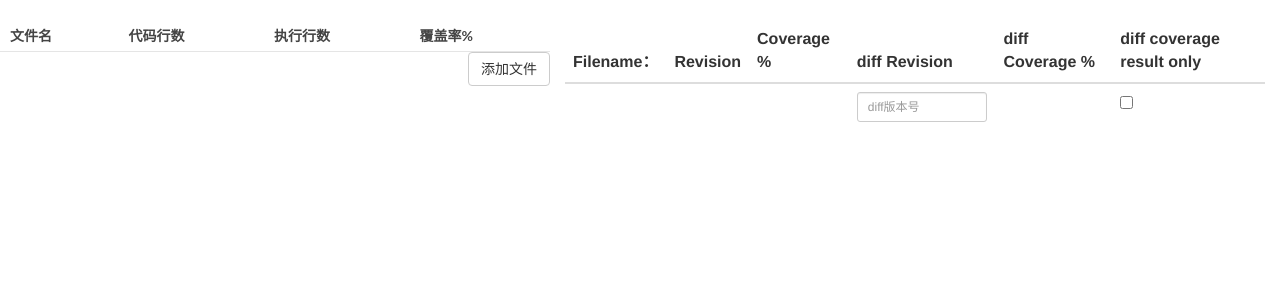
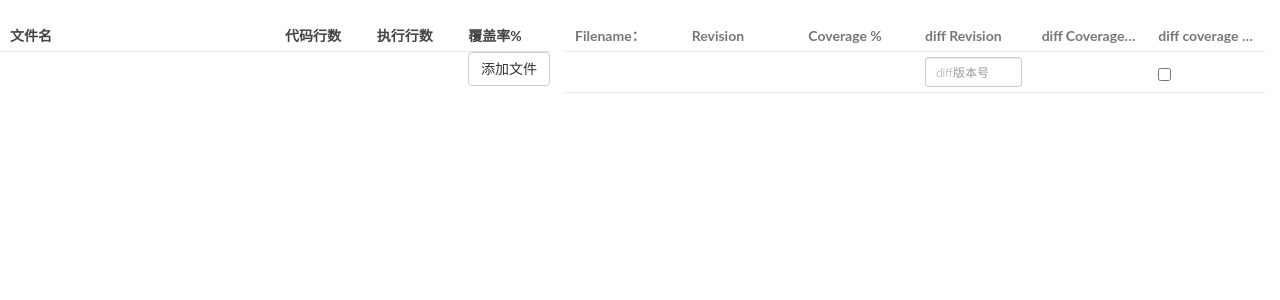
Before and after one commit to p1o2p3u1/bus_station, a Flask app: page / in a window 1280 px wide. Shown: the part 51-351 px from the top of the page. Run offline with Flask 2, Linux system fonts and the light colour scheme; the visitor is signed in with stand-in values (Sample User, id 1); lists and menus that the app fills with data are empty; parts of the project's set-up code (start-up, migrations or seed data) failed here and were passed over; some libraries are stand-ins or nearby versions.

Commit message:
update grid layout, display svn logs

```diff
--- a/static/css/jquery.treegrid.css
+++ b/static/css/jquery.treegrid.css
@@ -6,21 +6,31 @@
 .treegrid-expander-collapsed{background-image: url(../img/expand.png);}
 
 table.tree,
-#file-selector{
+#file-selector,
+.table-revision,
+.table-test-dashboard{
   font:14px/1.5 Lato, "Helvetica Neue", Helvetica, Arial, sans-serif;
   color:#777;
   font-weight:300;
   border-collapse:collapse;
   width: 100%;
+  table-layout: fixed;
 }
 
 table.tree th,
 table.tree td,
 #file-selector th,
-#file-selector td {
+#file-selector td,
+.table-revision th,
+.table-revision td,
+.table-test-dashboard th,
+.table-test-dashboard td{
   text-align:left;
   padding:5px 10px;
   border-bottom:1px solid #e5e5e5;
+  overflow: hidden;
+  text-overflow: ellipsis;
+  white-space: nowrap;
 }
 
 table.tree dt,
@@ -51,7 +61,8 @@ table.tree td.file-cov, #file-selector td.is-select {
   width: 10%;
 }
 
-.table-test-result {
+.table-test-result,
+.table-revision-wrapper{
   width: 570px;
   height: 500px;
   overflow-y: auto !important;
--- a/static/js/index.js
+++ b/static/js/index.js
@@ -302,6 +302,30 @@ function addEvents(){
     }
   });
 
+  $('#txt-diff-version').on('click', function(){
+    // get revision data via ajax
+    var filename = $('#source').attr('value');
+    if(!filename || filename == "") return;
+    filename = encodeURIComponent(filename);
+    load_svn_logs(filename, 10);
+    $('#revision-selector-modal').modal('show');
+  });
+
+  $('#btn-refresh-logs').on('click', function(){
+    var log_num = $('#txt-logs-num').val();
+    if(!log_num || log_num == "") return;
+    var filename = $('#source').attr('value');
+    if(!filename || filename == "") return;
+    load_svn_logs(filename, log_num);
+  });
+
+
+  $('#btn-confirm-revision').on('click', function(){
+    $('#txt-diff-version').prop('value', 10);
+    $('#revision-selector-modal').modal('hide');
+    $('#txt-diff-version').focus();
+  });
+
 }
 
 // disable toolbar and double click edit, we don't need it.
@@ -336,7 +360,7 @@ function build_file_tree(parent, childs){
       class_value += " treegrid-parent-" + parent;
     }
     html += '<tr class="' + class_value +'">'
-    html += '<td class="file-path"><span class="file_source" value="' + childs[i][0] + '">' + childs[i][0] + '</span></td>';
+    html += '<td class="file-path"><span class="file_source" value="' + childs[i][0] + '" title="' + childs[i][0] + '">' + childs[i][0] + '</span></td>';
     html += '<td class="code-lines">' + childs[i][1] + '</td>'
     html += '<td class="run-lines">0</td>'
     if(parent){
@@ -397,6 +421,7 @@ function process_file_source(response){
   $('#source').attr('value', filename);
   $('#source').html('<pre class="brush:python;">' + source + '</pre>');
   $('#source-name').text(filename);
+  $('#source-name').attr('title', filename);
   $('#source-revision').text(revision);
   $('#txt-diff-version').prop('value', '');
   $('#diff-cov').text('');
@@ -483,3 +508,29 @@ function build_modal_file_tree(parent, childs){
   }
   return html;
 }
+
+function load_svn_logs(filename, limit){
+  $.ajax({
+    url: 'http://' + server_ip + ':' + file_server_port + '/log?file=' + filename + '&num=' + limit,
+    jsonp: 'callback',
+    dataType: 'jsonp',
+    success: function(data){
+      var logs = data['logs'];
+      var html = "";
+      for(var i=0; i<logs.length; i++){
+        html += '<tr><td>' + logs[i]['revision'] + '</td>';
+        html += '<td>' + logs[i]['author'] + '</td>';
+        html += '<td>' + logs[i]['date'] + '</td>';
+        html += '<td title="' + logs[i]['comment'] + '">' + logs[i]['comment'] + '</td>';
+      }
+      $('#tb-version-content').html(html);
+
+      $('#tb-version-content tr').on('click', function(){
+        $('#tb-version-content tr').css('background-color', '');
+        $(this).css('background-color', '#ddffdd');
+        var version = $(this).children().first().text();
+        console.log(version);
+      });
+    }
+  });
+}
--- a/templates/index.html
+++ b/templates/index.html
@@ -73,10 +73,10 @@
         <table class="tree">
           <thead>
             <tr>
-              <th>文件名</th>
-              <th>代码行数</th>
-              <th>执行行数</th>
-              <th>覆盖率%</th>
+              <th class="col-md-6">文件名</th>
+              <th class="col-md-2">代码行数</th>
+              <th class="col-md-2">执行行数</th>
+              <th class="col-md-2">覆盖率%</th>
             </tr>
           </thead>
           <tbody id="tree-body">
@@ -92,7 +92,7 @@
           <div class="row">
             <div class="col-lg-12">
               <div class="table-responsive">
-                <table class="table">
+                <table class="table-test-dashboard">
                   <thead>
                     <tr>
                       <th>Filename：</th>
@@ -187,12 +187,49 @@
       </div>
 
     </div>
+    <div class="modal fade" id="revision-selector-modal" role="dialog">
+      <div class="modal-dialog">
+        <div class="modal-content">
+          <div class="form-horizontal">
+            <div class="modal-header">
+              <h4>请选择diff的版本号</h4>
+            </div>
+            <div class="modal-body">
+              <div class="form-group">
+                <label for="txt-logs-num" class="col-md-3 control-label">Log显示数目</label>
+                <div class="col-md-6">
+                  <input type="text" class="form-control" id="txt-logs-num" value="10">
+                </div>
+                <div class="col-md-3">
+                  <button class="btn btn-default" id="btn-refresh-logs">刷新</button>
+                </div>
+              </div>
+              <div class="table-revision-wrapper">
+                <table class="table-revision table-hover">
+                  <thead>
+                    <tr>
+                      <th class="col-md-2">版本号</th>
+                      <th class="col-md-2">提交人</th>
+                      <th class="col-md-4">提交日期</th>
+                      <th class="col-md-4">注释</th>
+                    </tr>
+                  </thead>
+                  <tbody id="tb-version-content"></tbody>
+                </table>
+              </div>
+            </div>
+            <div class="modal-footer">
+              <button class="btn btn-default" id="btn-confirm-revision">确认</button>
+            </div>
+          </div>
+        </div>
+      </div>
+    </div>
     <script type="text/javascript" src="static/js/jquery.min.js"></script>
     <script type="text/javascript" src="static/js/bootstrap.min.js"></script>
     <script type="text/javascript" src="static/syntaxhighlighter/scripts/shCore.js"></script>
     <script type="text/javascript" src="static/syntaxhighlighter/scripts/shBrushPython.js"></script>
     <script type="text/javascript" src="static/js/jquery.treegrid.min.js"></script>
-    <script type="text/javascript" src="static/js/jquery.bootstrap.min.js"></script>
     <script type="text/javascript" src="static/js/index.js"></script>
   </body>
 </html>
```
Also changed, not shown: 1 other file.
